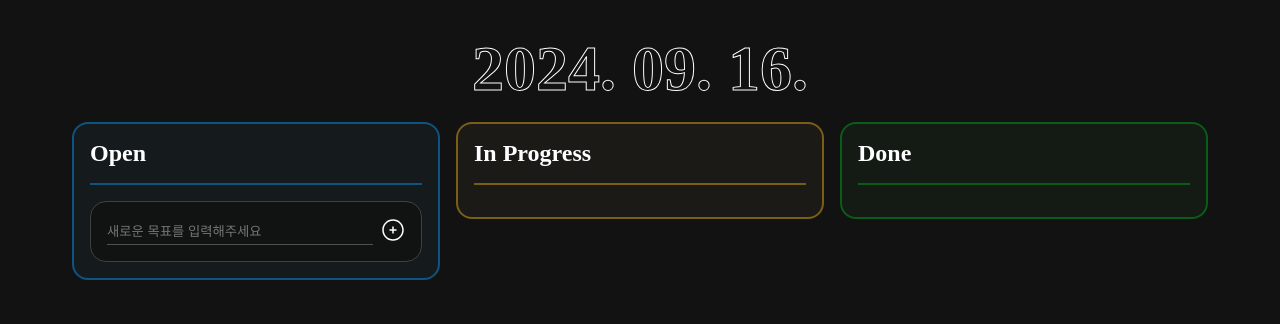
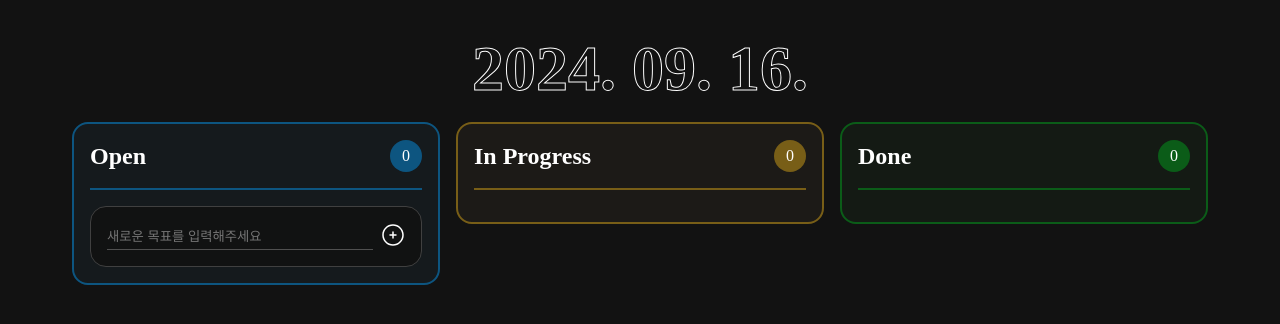
Before and after one commit to psst54/react-todo-20th, a React (Create React App) app: page / in a window 1280 px wide. Shown: the top 324 px of the page. Built offline with nearby package versions, Linux system fonts and the light colour scheme.

Commit message:
feat: add column counter

```diff
--- a/src/components/kanbanBoard/index.js
+++ b/src/components/kanbanBoard/index.js
@@ -1,7 +1,13 @@
 import SubjectList from 'components/SubjectList';
 import useSubject from 'hooks/useSubject';
 import { STATE_LIST } from './constants';
-import { ColumnTitle, ColumnContainer, Container, DivideLine } from './styles';
+import {
+  ColumnContainer,
+  ColumnHeader,
+  Container,
+  DivideLine,
+  SubjectCount,
+} from './styles';
 
 export default function KanbanBoard() {
   const subjectHooks = useSubject();
@@ -17,10 +23,18 @@ export default function KanbanBoard() {
 
 function Column({ state, subjectHooks }) {
   const { id, title } = STATE_LIST[state];
+  const { subjectList } = subjectHooks;
+  const subjectCount = subjectList.filter(
+    (subject) => subject.state === state
+  ).length;
 
   return (
     <ColumnContainer id={`${id}-column`} state={state}>
-      <ColumnTitle>{title}</ColumnTitle>
+      <ColumnHeader>
+        <h2>{title}</h2>
+        <SubjectCount state={state}>{subjectCount}</SubjectCount>
+      </ColumnHeader>
+
       <DivideLine state={state} />
       <SubjectList state={state} subjectHooks={subjectHooks} />
     </ColumnContainer>
--- a/src/components/kanbanBoard/styles.js
+++ b/src/components/kanbanBoard/styles.js
@@ -1,5 +1,6 @@
 import styled from 'styled-components';
 import { COLOR } from './constants';
+import { COLORS } from 'styles/constants';
 
 export const Container = styled.main`
   display: flex;
@@ -26,7 +27,22 @@ export const ColumnContainer = styled.section`
   border-radius: 1rem;
 `;
 
-export const ColumnTitle = styled.h2``;
+export const ColumnHeader = styled.header`
+  display: flex;
+  align-items: center;
+  justify-content: space-between;
+`;
+
+export const SubjectCount = styled.p`
+  display: flex;
+  align-items: center;
+  justify-content: center;
+
+  width: 2rem;
+  height: 2rem;
+  background: ${(props) => COLOR[props.state].border};
+  border-radius: 1rem;
+`;
 
 export const DivideLine = styled.hr`
   border: 1px solid ${(props) => COLOR[props.state].border};
--- a/src/styles/constants.js
+++ b/src/styles/constants.js
@@ -2,6 +2,7 @@ export const COLORS = {
   TEXT: {
     STANDARD: '#ffffff',
     DANGER: '#ff0000',
+    DARK: '#000000',
   },
 
   BACKGROUND: {
```
